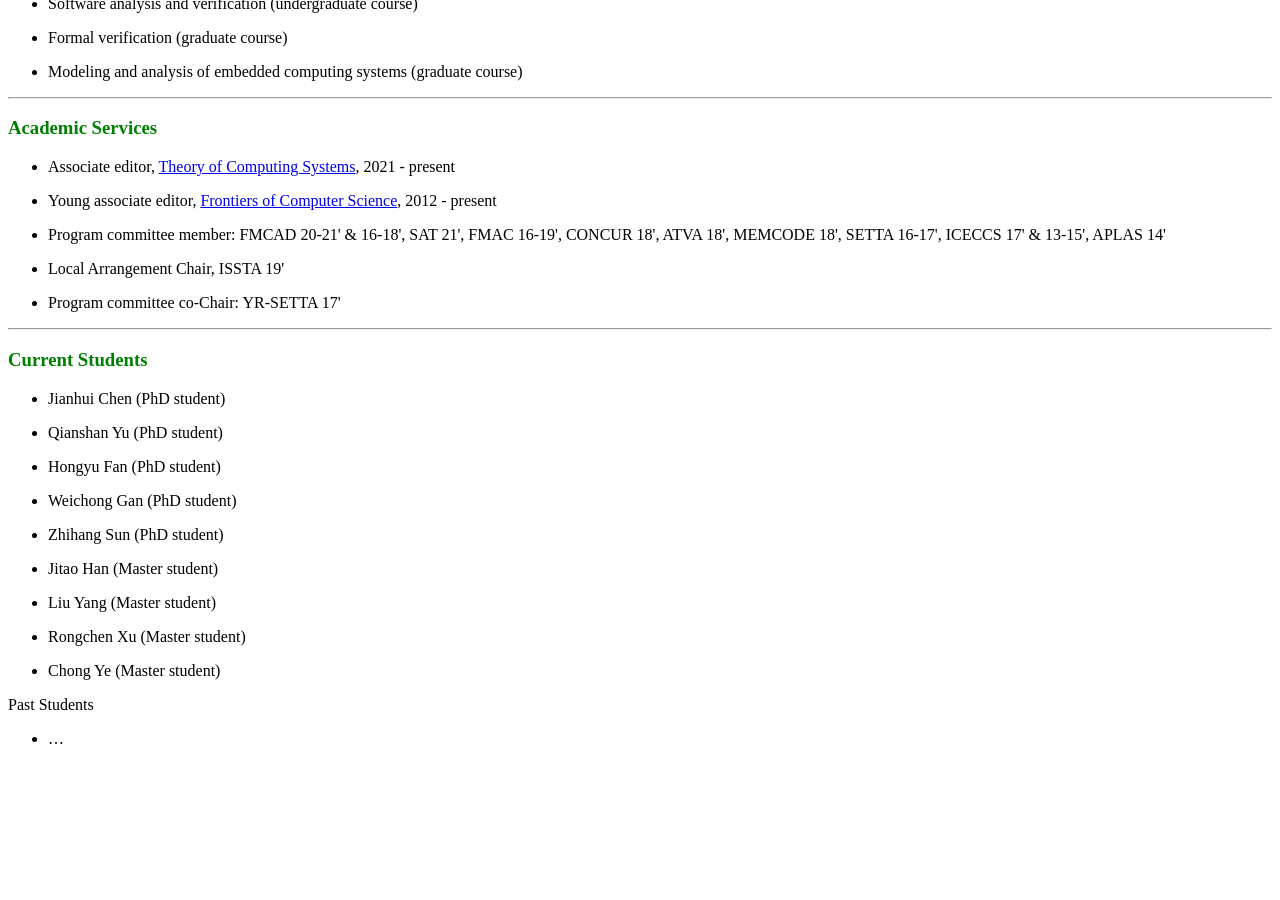
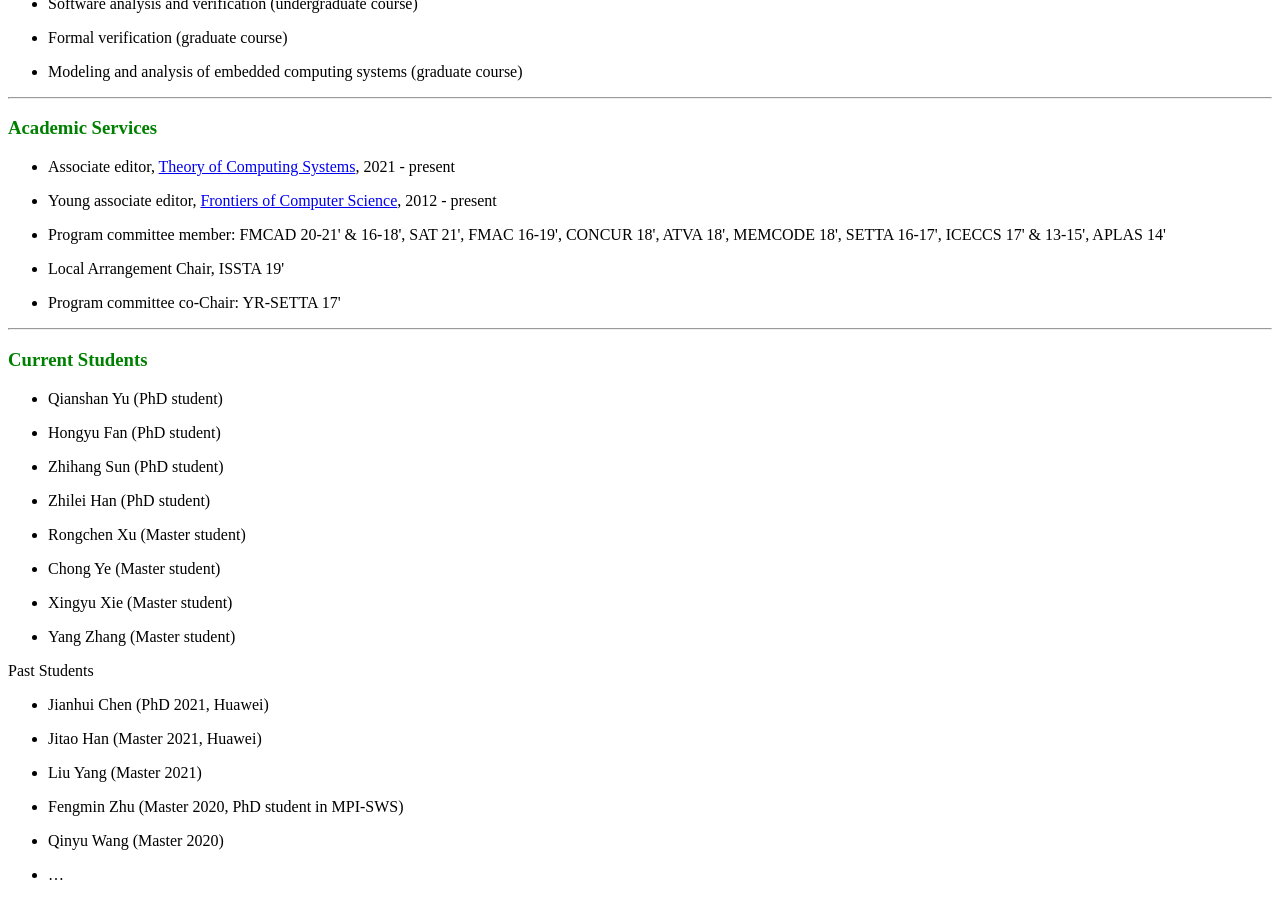
Before and after one commit to feihe/feihe.github.io, a Jekyll site: the page built from index.md, in a window 1280 px wide and 900 px high, scrolled down 1179 px. Built offline with Jekyll 4.4.1, drawn with Linux system fonts in a browser that asks for light colours; nearby versions of some CDN libraries; before the commit the page ends 1943 px from its top, so only the background shows below that.

```diff
--- a/index.md
+++ b/index.md
@@ -82,24 +82,32 @@ Here is my [THUFV lab](https://thufv.github.io/)
 
 ### <font color=green>Current Students</font>
 
-- Jianhui Chen (PhD student)
-
 - Qianshan Yu (PhD student)
 
 - Hongyu Fan (PhD student)
 
-- Weichong Gan (PhD student)
-
 - Zhihang Sun (PhD student)
 
-- Jitao Han (Master student)
-
-- Liu Yang (Master student)
+- Zhilei Han (PhD student)
 
 - Rongchen Xu (Master student)
 
 - Chong Ye (Master student)
 
+- Xingyu Xie (Master student)
+
+- Yang Zhang (Master student)
+
 Past Students
 
+- Jianhui Chen (PhD 2021, Huawei)
+
+- Jitao Han (Master 2021, Huawei)
+
+- Liu Yang (Master 2021)
+
+- Fengmin Zhu (Master 2020, PhD student in MPI-SWS)
+
+- Qinyu Wang (Master 2020)
+
 - ...
```
Also changed, not shown: publications.md (+1 -1 lines).
